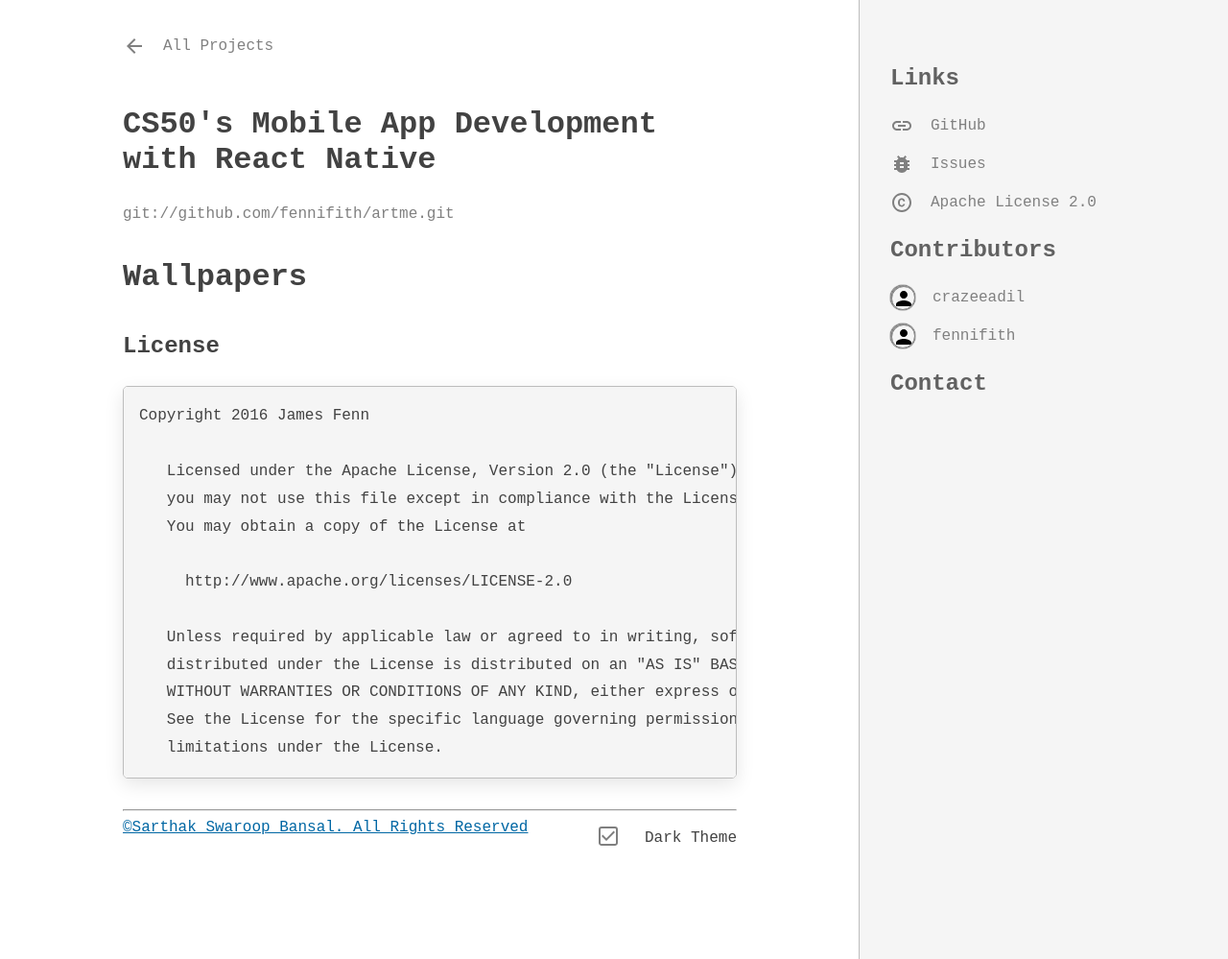
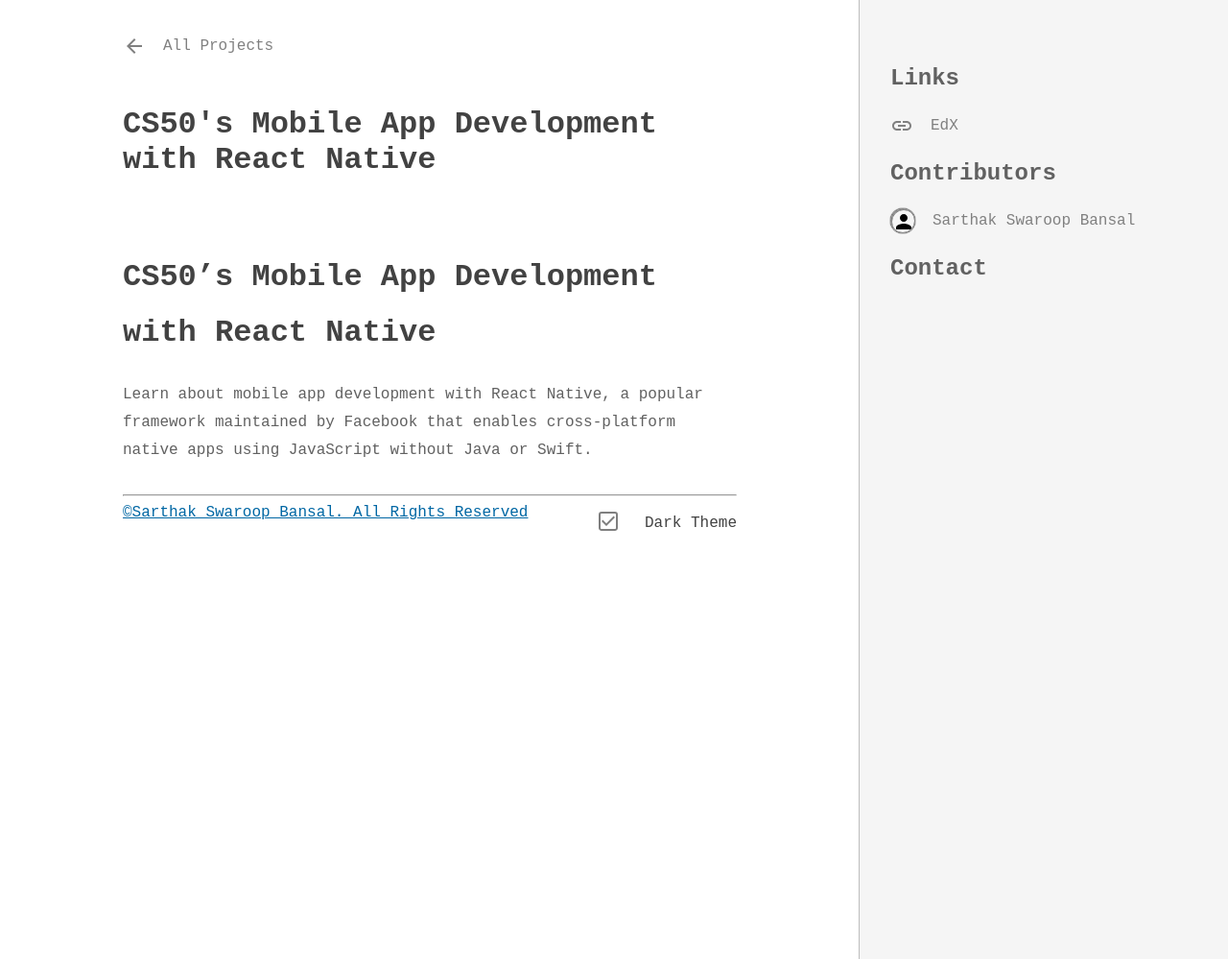
Before and after one commit to SarthakSwaroop/sarthakswaroop.github.io, a Jekyll site: the page built from _projects/CS50m.md, in a window 1280 px wide and 999 px high. Shown: the whole window at 96% size. Built offline with Jekyll 4.4.1, drawn with Linux system fonts in a browser that asks for light colours; nearby versions of some CDN libraries; some web fonts are replaced; comment, search, counter and statistics services are not loaded; a style sheet for code colours, icons or effects is not loaded.

Commit message:
Update CS50m.md

````diff
--- a/_projects/CS50m.md
+++ b/_projects/CS50m.md
@@ -4,48 +4,21 @@
 title: "CS50's Mobile App Development with React Native"
 description: "Online course offered by HARVARDX"
 icon: "https://raw.githubusercontent.com/SarthakSwaroop/RAW/master/MOBILE_APPS_DEVELOPMENT-512.png"
-repo: "fennifith/artme"
-git: "git://github.com/fennifith/artme.git"
 links:
-  - name: "GitHub"
-    url: "https://github.com/fennifith/artme"
-    icon: "https://github.com/favicon.ico"
-  - name: "Issues"
-    url: "https://github.com/fennifith/artme/issues"
-    icon: "/images/ic/bug.svg"
-  - name: "Apache License 2.0"
-    url: "https://choosealicense.com/licenses/apache-2.0/"
-    icon: "/images/ic/copyright.svg"
+  - name: "EdX"
+    url: "https://https://www.edx.org/course/on-ramp-to-ap-french-language-and-culture"
+    icon: "https://www.edx.org/favicon.ico"
 contributors:
-  - login: "crazeeadil"
-    avatar: "https://avatars1.githubusercontent.com/u/22876559?v=4"
-    url: "https://github.com/crazeeadil"
-  - login: "fennifith"
-    avatar: "https://avatars1.githubusercontent.com/u/13000407?v=4"
-    url: "https://github.com/fennifith"
+  - login: "Sarthak Swaroop Bansal"
+    avatar: "https://raw.githubusercontent.com/SarthakSwaroop/RAW/master/mee.jpg"
+    url: "https://github.com/sarthakswaroop"
 languages:
-  - "Java"
+  - "Computer Science"
 isDocs: "false"
 isWiki: "false"
-pushed: "2016-10-19T23:07:18Z"
+pushed: "2018-03-02T13:51:21Z"
 ---
 
-# Wallpapers
 
-## License
-
-```nohighlight
-Copyright 2016 James Fenn
-
-   Licensed under the Apache License, Version 2.0 (the "License");
-   you may not use this file except in compliance with the License.
-   You may obtain a copy of the License at
-
-     http://www.apache.org/licenses/LICENSE-2.0
-
-   Unless required by applicable law or agreed to in writing, software
-   distributed under the License is distributed on an "AS IS" BASIS,
-   WITHOUT WARRANTIES OR CONDITIONS OF ANY KIND, either express or implied.
-   See the License for the specific language governing permissions and
-   limitations under the License.
-```
+# CS50's Mobile App Development with React Native
+Learn about mobile app development with React Native, a popular framework maintained by Facebook that enables cross-platform native apps using JavaScript without Java or Swift.
````
